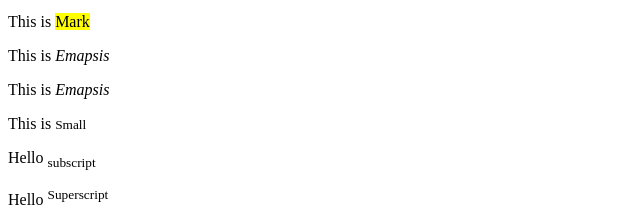
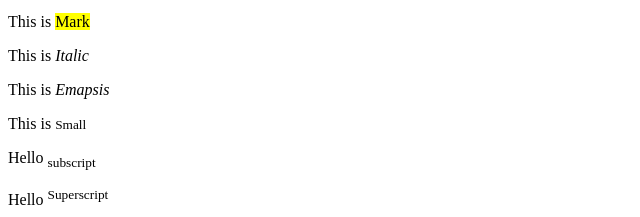
Before and after one commit to Krishnamurari7/Html, a plain HTML site: page Formating.html in a window 1280 px wide. Shown: the part 169-386 px from the top of the page, 0-640 px from the left. Drawn offline with Linux system fonts and the light colour scheme.

Commit message:
Update Formating.html

```diff
--- a/Formating.html
+++ b/Formating.html
@@ -13,7 +13,7 @@
     <p> This is <strong>important and Strong</strong> </p>
     <p> This is <del>important and Strong</del> </p>
     <p> This is <mark>Mark</mark> </p>
-    <p> This is <i> Emapsis</i> </p>
+    <p> This is <i> Italic</i> </p>
     <p> This is <em>Emapsis</em> </p>
     <p> This is <small>Small</small> </p>
     <p> Hello <sub>subscript</sub> </p>
```
